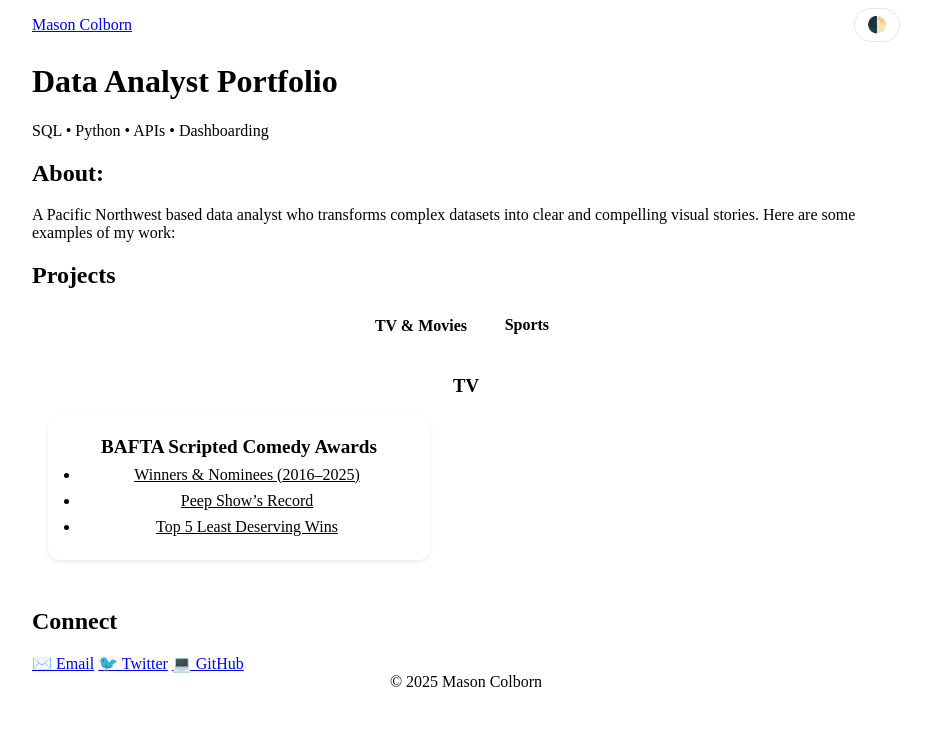
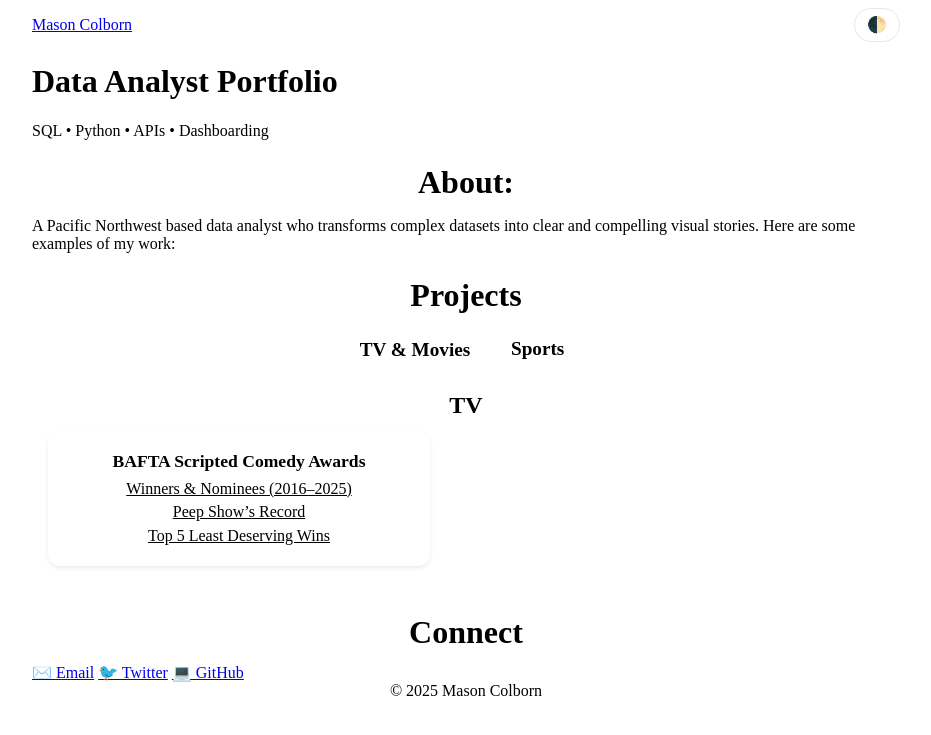
Before and after one commit to relaxedmason/bafta-scripted-comedy-portfolio, a Jekyll site: the page built from index.md, in a window 1280 px wide. Shown: the top 735 px of the page, without its empty margins (174-1105 px from the left). Built offline with Jekyll 4.4.1, drawn with Linux system fonts in a browser that asks for light colours; a script that is not in the unit is left out; our own code applies the rules of GitHub Pages for plain Markdown files.

Commit message:
Update custom.css

```diff
--- a/assets/css/custom.css
+++ b/assets/css/custom.css
@@ -231,3 +231,43 @@
 .card a:hover{ color:var(--link-hover); }
 .tabs label{ margin-right:.5rem; }
 .tabs{ text-align:center; }
+/* ---- Center all your section titles ---- */
+#about h2,
+#projects h2,
+#contact h2{
+  text-align: center;
+  font-size: 2rem;         /* bump size */
+  margin: 1.5rem 0 .75rem;
+}
+
+/* ---- Center the project links inside cards ---- */
+.card{ text-align: center; }
+.card ul{
+  list-style: none;         /* remove bullets so centering looks clean */
+  padding: 0;
+  margin: .5rem 0 0;
+}
+.card li{ margin: .35rem 0; }
+
+/* ---- Make the tab labels (TV & Movies / Sports) bigger & centered ---- */
+.tabs{ text-align: center; }
+.tabs label{
+  font-size: 1.1rem;        /* larger labels */
+  padding: .5rem .9rem;     /* a touch taller */
+}
+@media (min-width: 720px){
+  .tabs label{ font-size: 1.2rem; }
+}
+
+/* ---- Make the subhead inside each tab bigger & centered (TV / Baseball) ---- */
+.tab-content h3{
+  text-align: center;
+  font-size: 1.5rem;
+  margin: .5rem 0 .75rem;
+}
+
+/* (Optional) Slightly larger card titles */
+.card h4{
+  font-size: 1.1rem;
+  margin: .25rem 0 .5rem;
+}
```
